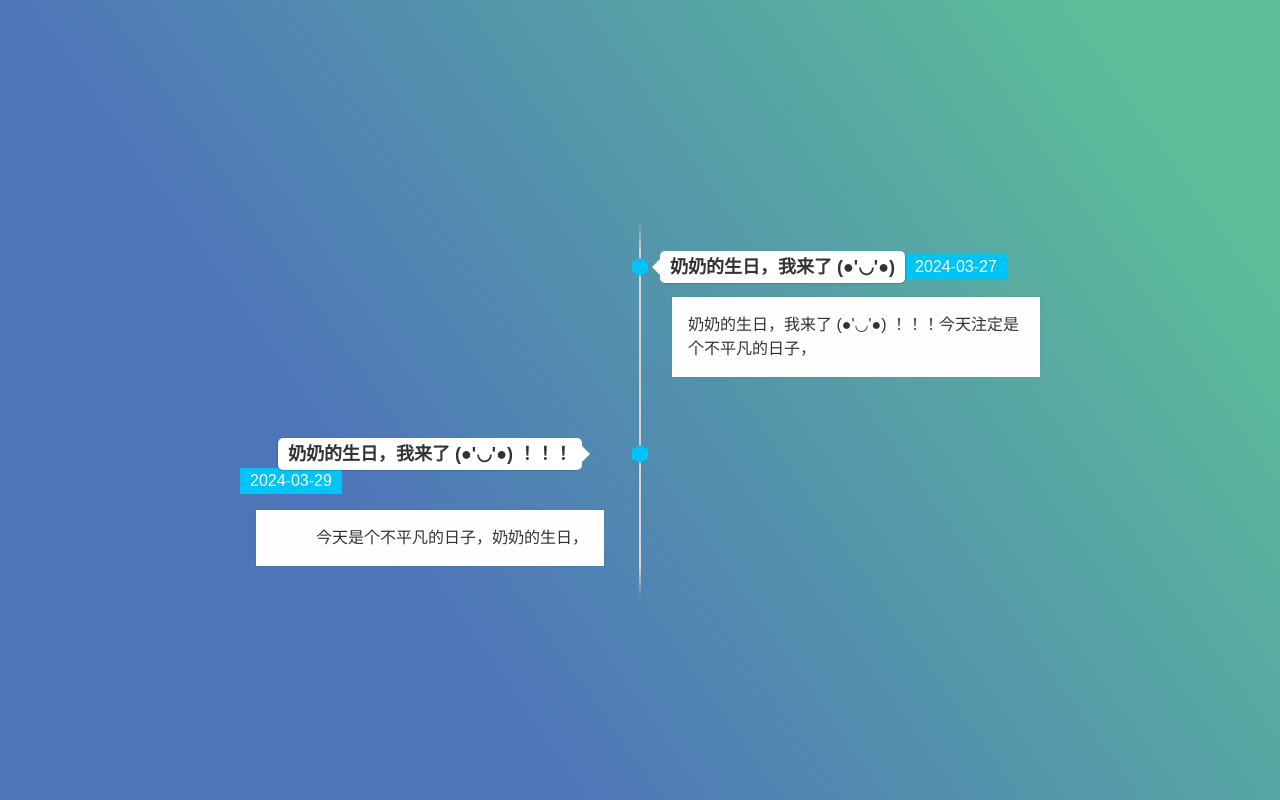
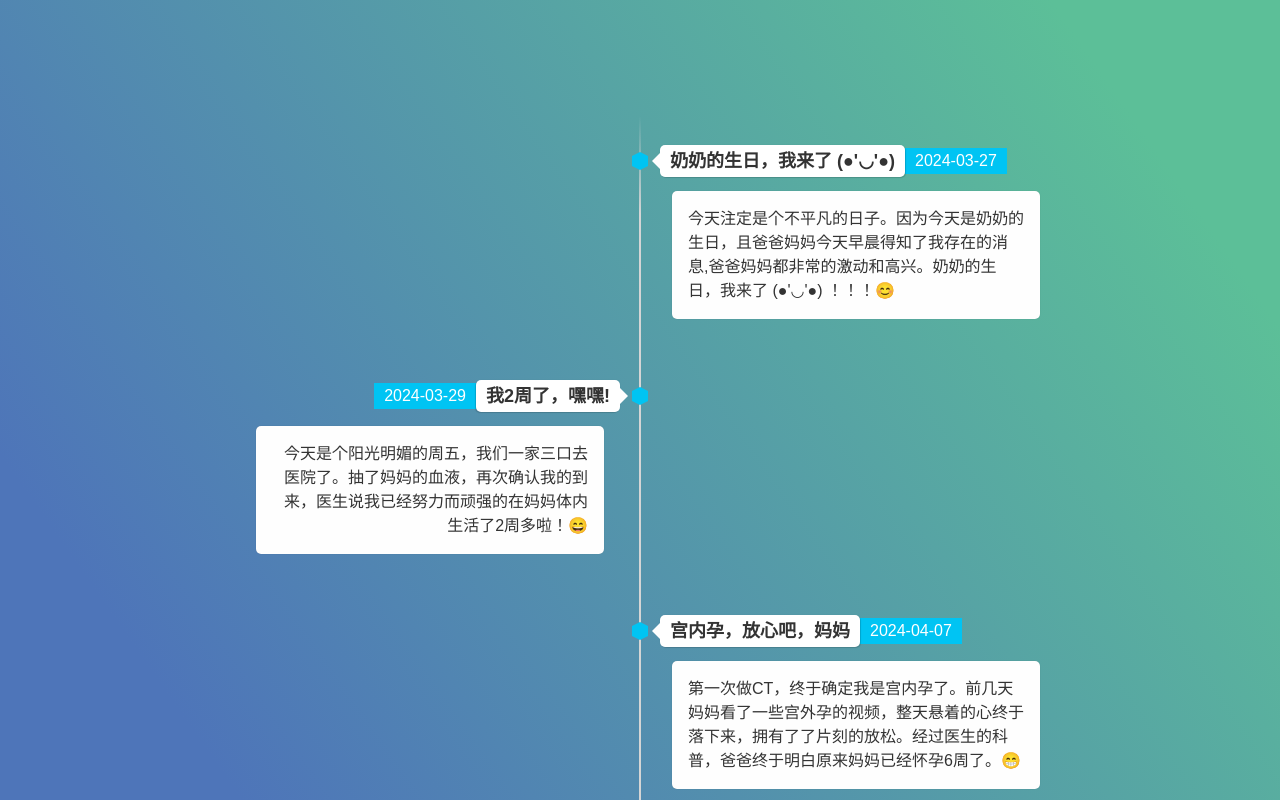
Before and after one commit to youling4438/edward-life, an Angular app: page / in a window 1280 px wide. Shown: the top 800 px of the page. Built offline with nearby package versions, Linux system fonts and the light colour scheme; a web font is replaced by a local one.

Commit message:
add events

```diff
--- a/src/app/time-line/data.ts
+++ b/src/app/time-line/data.ts
@@ -1,18 +1,42 @@
 export default [
   {
     date: "2024-03-27",
-    message: "奶奶的生日，我来了 (●'◡'●) ！！！今天注定是个不平凡的日子，",
+    message: "今天注定是个不平凡的日子。因为今天是奶奶的生日，且爸爸妈妈今天早晨得知了我存在的消息,爸爸妈妈都非常的激动和高兴。奶奶的生日，我来了 (●'◡'●) ！！！",
     title: "奶奶的生日，我来了 (●'◡'●)",
     mState: "开心 & 激动",
     fState: "开心 & 激动",
-    mood: "开心 & 激动",
+    mood: "😊",
   },
   {
     date: "2024-03-29",
-    message: "今天是个不平凡的日子，奶奶的生日，",
-    title: "奶奶的生日，我来了 (●'◡'●) ！！！",
-    mState: "开心 & 激动",
-    fState: "开心 & 激动",
-    mood: "开心 & 激动",
+    message: "今天是个阳光明媚的周五，我们一家三口去医院了。抽了妈妈的血液，再次确认我的到来，医生说我已经努力而顽强的在妈妈体内生活了2周多啦！",
+    title: "我2周了，嘿嘿!",
+    mState: "开心 & 激动 plus",
+    fState: "开心 & 激动 plus",
+    mood: "😄",
+  },
+  {
+    date: "2024-04-07",
+    message: "第一次做CT，终于确定我是宫内孕了。前几天妈妈看了一些宫外孕的视频，整天悬着的心终于落下来，拥有了了片刻的放松。经过医生的科普，爸爸终于明白原来妈妈已经怀孕6周了。",
+    title: "宫内孕，放心吧，妈妈",
+    mState: "开心",
+    fState: "开心 & 疑惑",
+    mood: "😁",
+  },
+  {
+    date: "2024-04-22",
+    message: "近期妈妈的孕吐越来越严重，白天吃不好，晚上睡不着，无法正常生活，爸爸非常担心！想来都是因为我这个磨人的小天使(妖精)吧。可怕的是医生说我有消失的迹象，爸爸妈妈火速住院保胎。",
+    title: "孕吐严重，妈妈住院",
+    mState: "痛苦",
+    fState: "担心",
+    mood: "😰",
+  },
+  {
+    date: "2024-04-27",
+    message: "5天之后，妈妈的状态明显好转，我们决定离开医院，回到我们那个温馨舒适的家。另外，这次回家不止我们一家三口，还有妈妈住院期间天天在姑妈家里做好一日三餐，给我们送到医院的奶奶。",
+    title: "我们回家了",
+    mState: "开心",
+    fState: "开心",
+    mood: "😄",
   },
 ];
--- a/src/app/time-line/time-line.component.css
+++ b/src/app/time-line/time-line.component.css
@@ -185,6 +185,7 @@
   box-shadow: 0 0 1px rgba(0, 0, 0, 0.20);
   z-index: 15;
   font-family: "cejk", 'Source Sans Pro', arial, sans-serif !important;
+  border-radius: 5px;
 }
 
 .direction-l .desc,
--- a/src/app/time-line/time-line.component.html
+++ b/src/app/time-line/time-line.component.html
@@ -7,7 +7,7 @@
         <span class="flag">{{item.title}}</span>
         <span class="time-wrapper"><span class="time">{{item.date}}</span></span>
       </div>
-      <div class="desc">{{item.message}}</div>
+      <div class="desc">{{item.message}}{{item.mood}}</div>
     </div>
   </li>
   }
```
